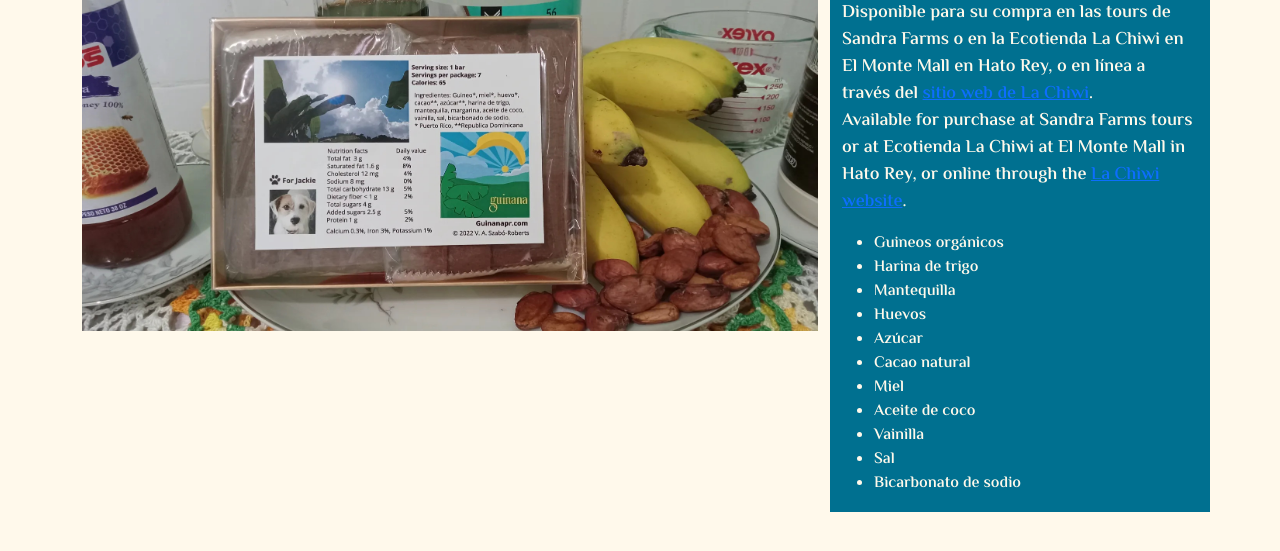
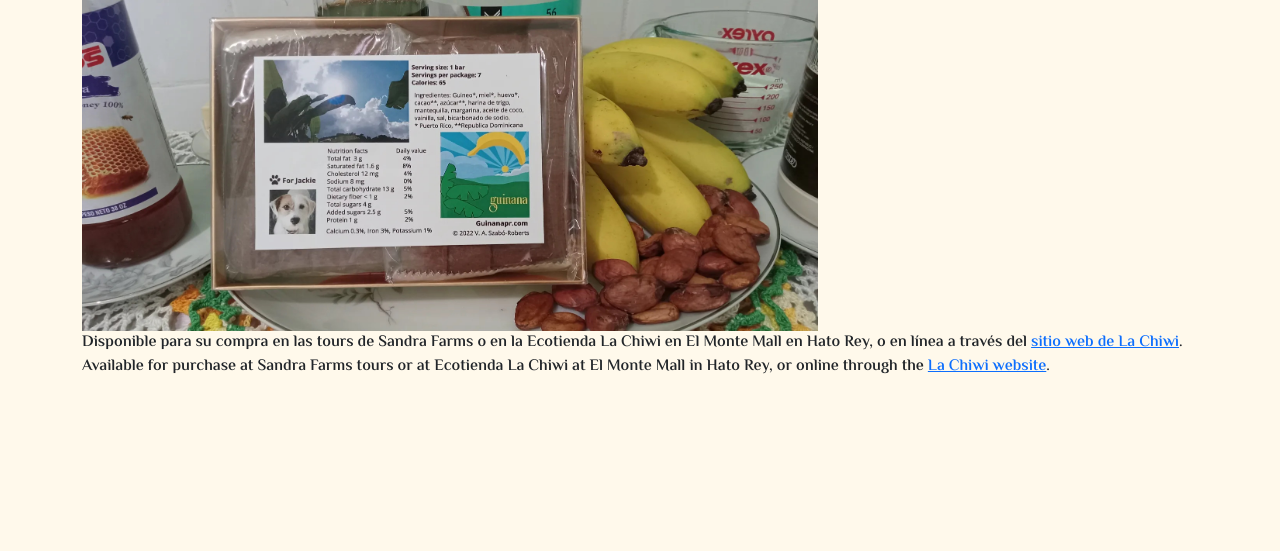
Before and after one commit to aineps/guinana-website, a Flask app: page /order in a window 1280 px wide. Shown: the part 176-727 px from the top of the page. Run offline with Flask 3, Linux system fonts and the light colour scheme; some libraries are stand-ins or nearby versions.

Commit message:
Formatting

```diff
--- a/templates/order.html
+++ b/templates/order.html
@@ -48,26 +48,13 @@
             <div class="col-md-8">
                 <img src="../static/img/gift-pack.jpg" class="img-fluid" alt="Gift box">
             </div>
-            <div class="col-md-4">
+            <div>
                 <p>
                     Disponible para su compra en las tours de Sandra Farms o en la Ecotienda La Chiwi en El Monte Mall en Hato Rey,
                     o en línea a través del <a href="https://ecotiendalachiwi.com/products/guinana-biscotti-de-guineo">sitio web de La Chiwi</a>.<br />
                     Available for purchase at Sandra Farms tours or at Ecotienda La Chiwi at El Monte Mall in Hato Rey,
                     or online through the <a href="https://ecotiendalachiwi.com/products/guinana-biscotti-de-guineo">La Chiwi website</a>.
                 </p>
-                <ul>
-                    <li>Guineos orgánicos</li>
-                    <li>Harina de trigo</li>
-                    <li>Mantequilla</li>
-                    <li>Huevos</li>
-                    <li>Azúcar</li>
-                    <li>Cacao natural</li>
-                    <li>Miel</li>
-                    <li>Aceite de coco</li>
-                    <li>Vainilla</li>
-                    <li>Sal</li>
-                    <li>Bicarbonato de sodio</li>
-                </ul>
             </div>
         </div>
     </div>
```
